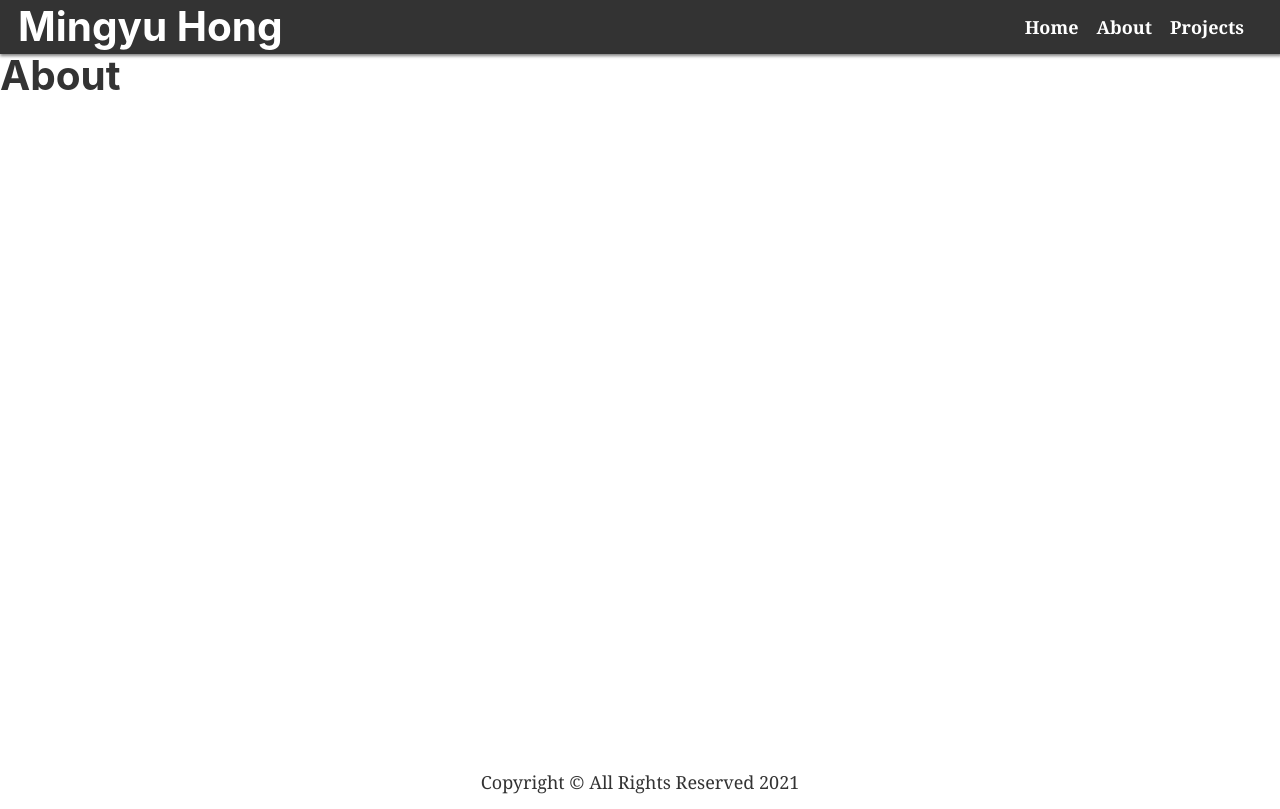
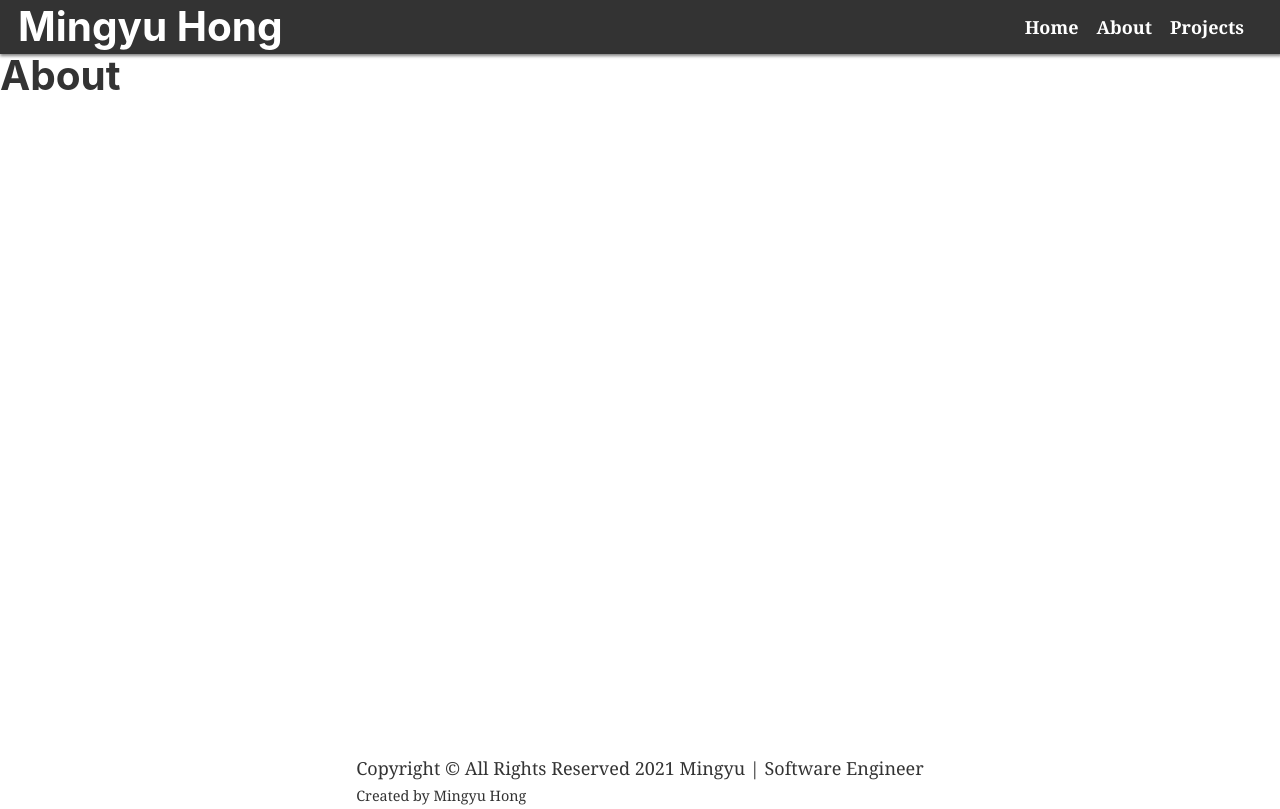
Before and after one commit to mimi3403/my-portfolio, a Gatsby site: page /about in a window 1280 px wide. Built offline with nearby package versions, Linux system fonts and the light colour scheme; Gatsby itself is replaced by a stand-in of ours.

Commit message:
wip: basic layout

```diff
--- a/gatsby-config.js
+++ b/gatsby-config.js
@@ -1,9 +1,12 @@
 module.exports = {
   siteMetadata: {
     siteUrl: "https://www.yourdomain.tld",
-    title: "my-portfolio",
+    title: "Mingyu | Software Engineer",
+    author: "Mingyu Hong",
+    description: "A Personal Website For Mingyu Hong",
   },
   plugins: [
+    "gatsby-plugin-react-helmet",
     "gatsby-plugin-styled-components",
     "gatsby-plugin-sitemap",
     {
--- a/package.json
+++ b/package.json
@@ -18,12 +18,14 @@
     "babel-plugin-styled-components": "^1.13.2",
     "gatsby": "^3.10.2",
     "gatsby-plugin-manifest": "^3.10.0",
+    "gatsby-plugin-react-helmet": "^4.11.0",
     "gatsby-plugin-sitemap": "^4.6.0",
     "gatsby-plugin-styled-components": "^4.10.0",
     "gatsby-source-filesystem": "^3.10.0",
     "gatsby-transformer-remark": "^4.7.0",
     "react": "^17.0.1",
     "react-dom": "^17.0.1",
+    "react-helmet": "^6.1.0",
     "styled-components": "^5.3.0"
   }
 }
--- a/src/components/footer.js
+++ b/src/components/footer.js
@@ -2,10 +2,10 @@ import React from "react"
 
 import { StyledFooter } from "../styles/styled-components"
 
-const Footer = (props) => (
+const Footer = ({ title, author }) => (
   <StyledFooter>
-    <p>
-      Copyright &copy; All Rights Reserved {new Date().getFullYear()}
+    <p>Copyright &copy; All Rights Reserved {new Date().getFullYear()} {title}
+      <br /> <small>Created by {author}</small>
     </p >
   </StyledFooter>
 )
--- /dev/null
+++ b/src/components/head.js
@@ -0,0 +1,25 @@
+import React from "react"
+import { Helmet } from "react-helmet"
+import { graphql, useStaticQuery } from "gatsby"
+
+const Head = ({ page }) => {
+  const { site: { siteMetadata: { author, description } } } = useStaticQuery(graphql`
+    query {
+      site {
+        siteMetadata {
+          author
+          description
+        }
+      }
+    }
+  `)
+  return (
+    <Helmet>
+      <title>{`${page} | ${author}`}</title>
+      <meta name="description" content={description} />
+    </Helmet>
+  )
+}
+
+
+export default Head
--- a/src/components/layout.js
+++ b/src/components/layout.js
@@ -1,22 +1,38 @@
 import React from "react"
+
+import { graphql, useStaticQuery } from "gatsby"
 
 import Header from "./header"
 import Footer from "./footer"
+import Head from "./head"
 
 import "../styles/reset.css"
 
 import { StyledLayout } from "../styles/styled-components"
 
 const Layout = (props) => {
+  const { site: { siteMetadata: { author, title, description } } } = useStaticQuery(graphql`
+    query {
+      site {
+        siteMetadata {
+          author
+          description
+          siteUrl
+          title
+        }
+      }
+    }
+  `)
   return (
     <StyledLayout>
+      <Head title={title} />
       <Header />
       <div>
         <main>
           {props.children}
         </main>
       </div>
-      <Footer />
+      <Footer author={author} title={title} />
     </StyledLayout>
   )
 }
--- a/src/pages/about.js
+++ b/src/pages/about.js
@@ -1,8 +1,10 @@
 import React from "react"
 import Layout from "../components/layout"
+import Head from "../components/head"
 
 const About = (props) => (
   <Layout>
+    <Head page="About" />
     <h1>About</h1>
   </Layout>
 )
--- a/src/pages/index.js
+++ b/src/pages/index.js
@@ -1,11 +1,12 @@
 import React from "react"
 import Layout from "../components/layout"
+import Head from "../components/head"
 
 
-// markup
 const IndexPage = () => {
   return (
     <Layout>
+      <Head page="Home" />
       <h1>Index Page</h1>
     </Layout>
   )
```
Also changed, not shown: 1 other file.
